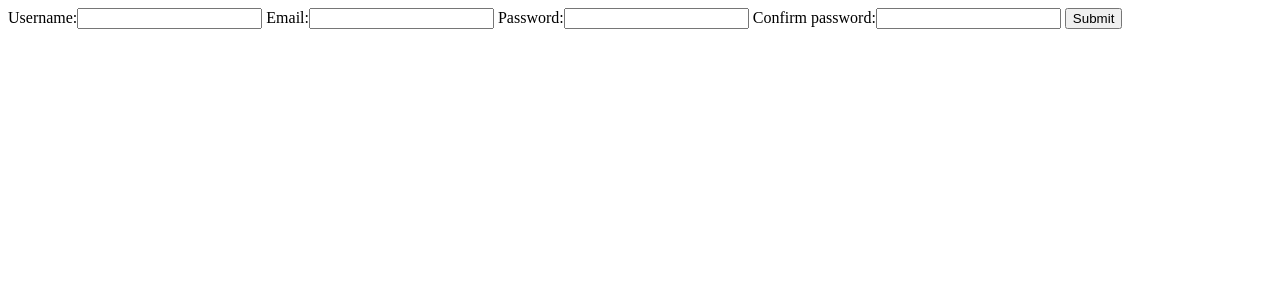
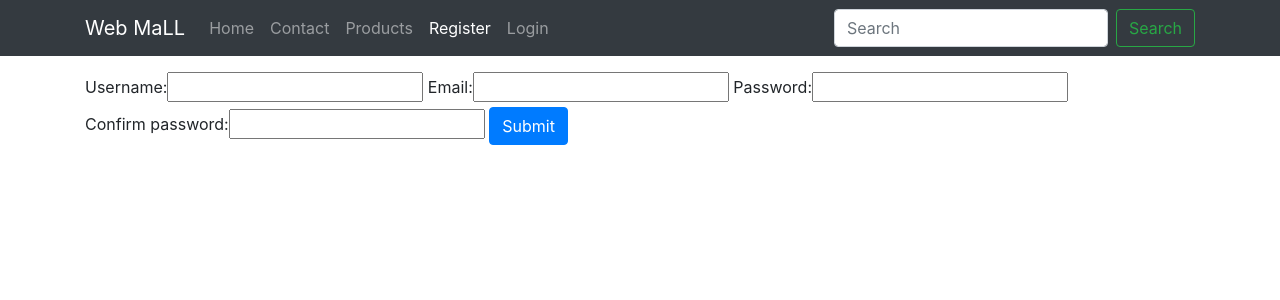
Before and after one commit to sabbirhossain540/Web-Mall, a Django app: page /register/ in a window 1280 px wide. Shown: the top 300 px of the page. Run offline with Django 3.2, Linux system fonts and the light colour scheme; some libraries are stand-ins or nearby versions.

Commit message:
Intigigrating bootstrap in Django

```diff
--- a/products/templates/product/product_detail.html
+++ b/products/templates/product/product_detail.html
@@ -1,6 +1,6 @@
 {% extends "base.html" %}
 {% block content %}
-<div class="container">
+
     <div class="row">
         <div class="col">
            <h1>{{ object.title }}</h1>
@@ -11,6 +11,6 @@
             {% endif %}
         </div>
     </div>
-</div>
+
 
 {% endblock %}
--- a/products/templates/product/product_list.html
+++ b/products/templates/product/product_list.html
@@ -2,7 +2,7 @@
 
 {% block content %}
 
-      <div class="container" >
+
          <div class="row">
             {% for obj in object_list %}
                <div class="col-md-4 mb-3">
@@ -11,7 +11,7 @@
                </div>
             {% endfor %}
             </div>
-         </div>
+
 
 
       <!-- <a href="{{ obj.get_absolute_url }}">{{ obj.title }}</a> <br> -->
--- a/templates/auth/login.html
+++ b/templates/auth/login.html
@@ -1,5 +1,10 @@
+{% extends "base.html" %}
+
+{% block content %}
 <form method="POST">
     {% csrf_token %}
     {{ form }}
     <button type="submit" class="btn btn-primary">Submit</button>
 </form>
+
+{% endblock %}
--- a/templates/auth/register.html
+++ b/templates/auth/register.html
@@ -1,5 +1,10 @@
+{% extends "base.html" %}
+
+{% block content %}
 <form method="POST">
     {% csrf_token %}
     {{ form }}
     <button type="submit" class="btn btn-primary">Submit</button>
 </form>
+
+{% endblock %}
--- a/templates/base.html
+++ b/templates/base.html
@@ -11,9 +11,12 @@
     </head>
     <body>
         {% include 'base/navbar.html' with brand_name='Web MaLL' %}
-        {% block content %}
+        <div class="container">
+            {% block content %}
 
-        {% endblock %}
+            {% endblock %}
+        </div>
+
         {% include 'base/js.html' %}
     </body>
     </html>
--- a/templates/base/navbar.html
+++ b/templates/base/navbar.html
@@ -4,7 +4,8 @@
 {% url 'login' as login_url %}
 {% url 'register' as register_url %}
 
-<nav class="navbar navbar-expand-lg navbar-light bg-light">
+<nav class="navbar navbar-expand-lg navbar-dark bg-dark mb-3">
+  <div class="container">
     <a class="navbar-brand" href="{% url 'home' %}">{% if brand_name %} {{ brand_name }} {% else %} DEMO {% endif %}</a>
     <button class="navbar-toggler" type="button" data-toggle="collapse" data-target="#navbarSupportedContent" aria-controls="navbarSupportedContent" aria-expanded="false" aria-label="Toggle navigation">
       <span class="navbar-toggler-icon"></span>
@@ -40,4 +41,5 @@
         <button class="btn btn-outline-success my-2 my-sm-0" type="submit">Search</button>
       </form>
     </div>
+  </div>
   </nav>
```
